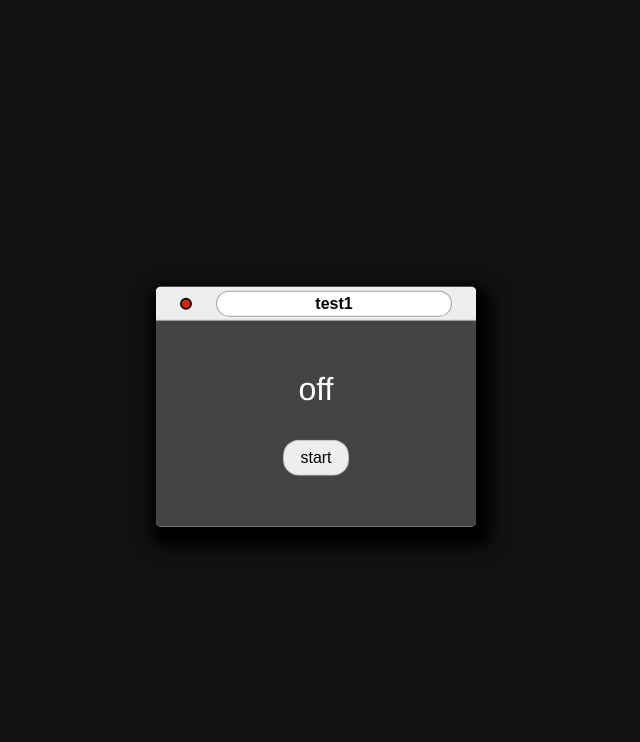
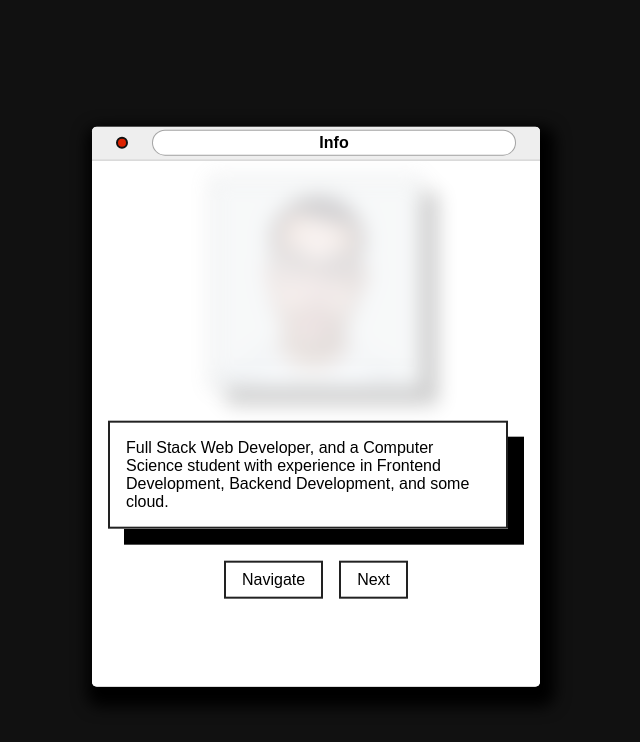
Before and after one commit to MoWafy001/portfolio, a React (Create React App) app: page / in a window 1280 px wide. Both pictures are taken after a click on the button "start". Shown: the top 742 px of the page, without its empty margins (324-964 px from the left). Built offline with nearby package versions, Linux system fonts and the light colour scheme.

Commit message:
Add Info, and Navigation

```diff
--- a/src/App.js
+++ b/src/App.js
@@ -1,63 +1,69 @@
-import { useState } from "react";
-import { Transition, animated, easings } from "react-spring";
+import { useState } from 'react'
 
-import Win from "./Win";
 
-const width = window.innerWidth / 4;
-const height = width * 3 / 4
-
-const centerX = window.innerWidth / 2 - width / 2
-const centerY = window.innerHeight / 2 - height / 2
-
+import Welcome from "./Welcome";
+import Info from './Info';
+import Navigate from './Navigate';
 
 function App() {
 
-  const [welcome, setWelcome] = useState(true);
+  const [windows, setWindows] = useState({
+    welcome: true, navigate: false, info: false,
+    links: false, skills: false, projects: false,
+    education: false, experience: false
+  })
+
+  const updateWindows = newWindows => (
+    () => {
+      setWindows(o => {
+        const nw = { ...o, ...newWindows }
+        if (!Object.values(nw).includes(true)) nw.welcome = true
+        return nw
+      })
+    }
+  )
 
   return (
     <div style={{ overflowX: 'auto' }}>
 
-      <Transition
-        items={welcome}
-        from={{ opacity: 0, top: centerY * 4, height: height / 4 }}
-        enter={{ opacity: 1, top: centerY, height }}
-        leave={{ opacity: 0, top: centerY, height: height / 4 }}
-        config={{
-          duration: 1000,
-          easing: easings.easeOutBack,
-        }}
-      >
-        {(props, isWelcome) => (
+      <Welcome show={windows.welcome}
+        handelClose={updateWindows({ welcome: false })}
+        buttons={{
+          handelNext: updateWindows({ welcome: false, info: true })
+        }} />
 
-          <>
-            {isWelcome ? (
-              <Win animation_styles={props} title="test1" x={centerX} y={centerY} width={width} height={height} lock resizeable>
-                <div style={{ display: 'flex', flexDirection: 'column', gap: '1em' }}>
-                  <span className="page-heading">on</span>
-                  <button onClick={() => setWelcome(false)} className="page-button">start</button>
-                </div>
-              </Win>
-            ) : (
+      <Info show={windows.info}
+        handelClose={updateWindows({ info: false })}
+        buttons={{
+          handelNext: updateWindows({ info: false }),
+          handelNavigate: updateWindows({ info: false, navigate: true })
+        }} />
 
-              <Win animation_styles={props} title="test1" x={centerX} y={centerY} width={width} height={height} body_style={{
-                background: '#444',
-                color: '#fff'
-              }} lock resizeable>
-                <div style={{ display: 'flex', flexDirection: 'column', gap: '1em' }}>
-                  <span className="page-heading">off</span>
-                  <button onClick={() => setWelcome(true)} className="page-button">start</button>
-                </div>
-              </Win>
-            )
-            }
-          </>
-
-        )}
-      </Transition>
-
+      <Navigate show={windows.navigate}
+        handelClose={updateWindows({ navigate: false })}
+        buttons={{
+          handelNext: updateWindows({ navigate: false }),
+          info: updateWindows({ info: true }),
+          links: updateWindows({ links: true }),
+          skills: updateWindows({ skills: true }),
+          projects: updateWindows({ projects: true }),
+          education: updateWindows({ education: true }),
+          experience: updateWindows({ experience: true }),
+        }} />
 
     </div>
   );
 }
 
 export default App;
+
+/*
+  Windows:
+    - Welcome #
+    - Info #
+    - Skills
+    - Education
+    - Certificates
+    - Projects
+    - Links
+*/
--- /dev/null
+++ b/src/Info.js
@@ -0,0 +1,56 @@
+import { Transition, easings } from "react-spring";
+
+import Win from "./Win";
+
+export default function Info({ show, handelClose, buttons: { handelNext, handelNavigate } }) {
+
+    const height = window.innerHeight * 0.7;
+    const width = height * 0.8;
+
+    const x = window.innerWidth / 2 - width / 2
+    const y = window.innerHeight / 2 - height / 2
+
+    return (
+        <Transition
+            items={show}
+            from={{ opacity: 0, top: y * 4, height: height / 4 }}
+            enter={{ opacity: 1, top: y, height }}
+            leave={{ opacity: 0, top: y * 4, height: height / 4 }}
+            config={{
+                duration: 1000,
+                easing: easings.easeOutBack,
+            }}>
+
+            {(props, s) => (
+                s && <Win body_style={{ fontSize: '1em', display: 'flex', justifyContent: 'flex-start', padding: '1rem', flexDirection: 'column', gap: '1em' }} handelClose={handelClose} animation_styles={props} title="Info" x={x} y={y} width={width} height={height} resizeable>
+
+                    <img className="noselect" draggable={false} style={{
+                        border: '2px solid #222',
+                        width: 'min(50%, 20rem)',
+                        margin: '0 auto',
+                        boxShadow: '1em 1em #000',
+                        aspectRatio: '1/1',
+                        opacity: '0.2',
+                        filter: 'blur(10px)'
+                    }} src="mePic.png" alt="profile pic" />
+
+                    <p style={{
+                        border: '2px solid #222',
+                        padding: '1em',
+                        boxShadow: '1em 1em #000',
+                        marginRight: '1em'
+                    }}>Full Stack Web Developer, and a Computer Science student with experience in Frontend Development, Backend Development, and some cloud.</p>
+
+                    <div style={{
+                        display: 'flex',
+                        justifyContent: 'center',
+                        gap: '1em'
+                    }}>
+                        <button onClick={handelNavigate} className="page-button">Navigate</button>
+                        <button onClick={handelNext} className="page-button">Next</button>
+                    </div>
+                </Win>
+            )}
+        </Transition>
+    )
+}
--- /dev/null
+++ b/src/Navigate.js
@@ -0,0 +1,53 @@
+import { Transition, easings } from "react-spring";
+
+import Win from "./Win";
+
+export default function Navigate({ show, handelClose, buttons: {
+    handelNext,
+    info, links, skills, projects, education, experience
+} }) {
+
+    const height = window.innerHeight * 0.9;
+    const width = window.innerWidth / 4;
+
+    const x = 0
+    const y = window.innerHeight / 2 - height / 2
+
+    return (
+        <Transition
+            items={show}
+            from={{ opacity: 0, top: y * 4, height: height / 4 }}
+            enter={{ opacity: 1, top: y, height }}
+            leave={{ opacity: 0, top: y * 4, height: height / 4 }}
+            config={{
+                duration: 1000,
+                easing: easings.easeOutBack,
+            }}>
+
+            {(props, s) => (
+                s && <Win body_style={{ fontSize: '1em', display: 'flex', justifyContent: 'flex-start', padding: '1rem', flexDirection: 'column', gap: '1em' }} handelClose={handelClose} animation_styles={props} title="Navigate" x={x} y={y} width={width} height={height} resizeable>
+
+                    <p style={{
+                        border: '2px solid #222',
+                        padding: '1em',
+                        boxShadow: '1em 1em #000',
+                        marginRight: '1em'
+                    }}>Click a link to open a window</p>
+
+
+                    <div className="list">
+                        <ul>
+                            <li onClick={info} className="page-button">Info</li>
+                            <li onClick={links} className="page-button">Links/Contacts</li>
+                            <li onClick={skills} className="page-button">Skills</li>
+                            <li onClick={projects} className="page-button">Projects</li>
+                            <li onClick={education} className="page-button">Education</li>
+                            <li onClick={experience} className="page-button">Experience</li>
+                        </ul>
+                    </div>
+                </Win>
+            )
+            }
+        </Transition >
+    )
+}
--- /dev/null
+++ b/src/Welcome.js
@@ -0,0 +1,34 @@
+import { Transition, easings } from "react-spring";
+
+import Win from "./Win";
+
+export default function Welcome({ show, handelClose, buttons: { handelNext } }) {
+
+    const width = window.innerWidth / 4;
+    const height = width * 3 / 4
+
+    const x = window.innerWidth / 2 - width / 2
+    const y = window.innerHeight / 2 - height / 2
+
+    return (
+        <Transition
+            items={show}
+            from={{ opacity: 0, top: y * 4, height: height / 4 }}
+            enter={{ opacity: 1, top: y, height }}
+            leave={{ opacity: 0, top: y * 4, height: height / 4 }}
+            config={{
+                duration: 1000,
+                easing: easings.easeOutBack,
+            }}>
+
+            {(props, s) => (
+                s && <Win handelClose={handelClose} animation_styles={props} title="Welcome Window" x={x} y={y} width={width} height={height} lock resizeable>
+                    <div style={{ display: 'flex', flexDirection: 'column', gap: '1em' }}>
+                        <span className="page-heading">Welcome</span>
+                        <button onClick={handelNext} className="page-button">start</button>
+                    </div>
+                </Win>
+            )}
+        </Transition>
+    )
+}
--- a/src/Win.js
+++ b/src/Win.js
@@ -1,9 +1,10 @@
 import { useState } from 'react';
 import { animated } from 'react-spring';
 
-export default function Win({ children, x, y, width, height, title, lock, resizeable, body_style, animation_styles }) {
+export default function Win({ children, x, y, width, height, title, lock, resizeable, body_style, animation_styles, handelClose }) {
     if (lock === undefined) lock = false
 
+    if(!handelClose) handelClose = ()=>{}
 
     const page_height = window.innerHeight;
     const page_width = window.innerWidth;
@@ -50,7 +51,6 @@ export default function Win({ children, x, y, width, height, title, lock, resize
         const left_end = pos.left + size.w;
         const top_end = pos.top + size.h;
 
-        console.log(clientY, top_start, top_end);
 
         if (Math.abs(clientX - left_end) < 10) { // border right
             setCursor('col-resize')
@@ -128,13 +128,13 @@ export default function Win({ children, x, y, width, height, title, lock, resize
                 onMouseMove={handel_move}
                 className="win-head">
                 <div className="win-ops">
-                    <div className='win-close'></div>
+                    <div onClick={handelClose} className='win-close'></div>
                 </div>
                 <div className="win-title">
                     <span>{win_title}</span>
                 </div>
             </div>
-            <div className="win-body" style={body_style}>
+            <div className="win-body" style={{overflowY:'auto',...body_style}}>
                 {children}
             </div>
         </animated.div>
--- a/src/index.css
+++ b/src/index.css
@@ -1,14 +1,39 @@
-:root{
+:root {
     --window-color: #eee;
 }
 
-body{
+.noselect {
+    -webkit-touch-callout: none;
+    /* iOS Safari */
+    -webkit-user-select: none;
+    /* Safari */
+    -khtml-user-select: none;
+    /* Konqueror HTML */
+    -moz-user-select: none;
+    /* Old versions of Firefox */
+    -ms-user-select: none;
+    /* Internet Explorer/Edge */
+    user-select: none;
+    /* Non-prefixed version, currently
+                                  supported by Chrome, Edge, Opera and Firefox */
+}
+
+.nodrag {
+    -webkit-touch-callout: none;
+    -webkit-user-drag: none;
+    -khtml-user-drag: none;
+    -moz-user-drag: none;
+    -ms-user-drag: none;
+    user-drag: none;
+}
+
+body {
     background: #111;
     font-family: Arial, Helvetica, sans-serif;
     overflow-y: hidden;
 }
 
-.window{
+.window {
     position: absolute;
     display: flex;
     flex-direction: column;
@@ -16,10 +41,10 @@ body{
     box-shadow: 5px 10px 15px 10px #000;
     border-radius: 0.3rem;
     overflow: hidden;
-    cursor:nw-resize;
+    cursor: nw-resize;
 }
 
-.win-head{
+.win-head {
     display: flex;
     flex-direction: row;
     border-bottom: 1px solid #5555;
@@ -28,7 +53,7 @@ body{
     padding: 0.2rem 0;
 }
 
-.win-ops{
+.win-ops {
     width: fit-content;
     display: flex;
     flex-direction: row;
@@ -36,7 +61,8 @@ body{
     justify-content: center;
     align-items: center;
 }
-.win-ops .win-close{
+
+.win-ops .win-close {
     width: 0.5rem;
     height: 0.5rem;
     background: #d20;
@@ -46,12 +72,13 @@ body{
     margin: 0;
     transition: 300ms;
 }
-.win-close:hover{
+
+.win-close:hover {
     filter: brightness(1.5);
-    scale: 1.2;
+    transform: scale(1.5);
 }
 
-.win-title{
+.win-title {
     pointer-events: none;
     padding: 0.2em;
     width: 100%;
@@ -63,10 +90,12 @@ body{
     margin-right: 1.5rem;
     border-radius: 1rem;
 }
-.win-title span::selection{
+
+.win-title span::selection {
     background: none;
 }
-.win-body{
+
+.win-body {
     position: relative;
     display: flex;
     justify-content: center;
@@ -74,11 +103,12 @@ body{
     height: 100%;
     background: #fff;
 }
-.win-body *{
+
+.win-body * {
     font-size: 1em;
 }
 
-.page-heading{
+.page-heading {
     font-size: 2em;
     margin-bottom: 0.5em;
     font-family: 'Franklin Gothic Medium', 'Arial Narrow', Arial, sans-serif;
@@ -86,36 +116,62 @@ body{
     text-align: center;
 }
 
-.page-button{
-    border-radius: 1em;
+.page-button {
+    border-radius: 0;
     outline: none;
-    border: 1px solid #5555;
-    background: #eee;
+    border: 2px solid #222;
+    background: #fff;
     padding: 0.5em 1em;
     transition: 100ms;
 }
-.page-button:hover{
-    border-color: #111;
-    background: #fff;
+
+.page-button:hover {
+    border-color: #000;
+    background: #222;
+    color: #fff;
 }
-.page-button:active{
+
+.page-button:active {
     background: #111;
     color: #eee;
 }
 
-.animate-window{
+.animate-window {
     animation-name: animateWindow;
     animation-duration: 2s;
-    animation-timing-function:ease-in-out;
+    animation-timing-function: ease-in-out;
     animation-iteration-count: infinite;
     animation-direction: alternate;
 }
 
 @keyframes animateWindow {
-    0%{
+    0% {
         transform: translateY(0);
     }
-    100%{
+
+    100% {
         transform: translateY(10px);
     }
 }
+
+.list {
+    width: 100%;
+}
+
+.list ul {
+    list-style:none;
+    padding: 0 1em;
+}
+
+.list ul li {
+    border: 1px solid dodgerblue;
+    padding: 0.5em 1em;
+    margin: 0;
+    margin-bottom: 1em;
+    box-shadow: 0.5em 0.5em #1e90ff44;
+    color: dodgerblue;
+}
+.list ul li:hover{
+    background: dodgerblue;
+    border-color: dodgerblue;
+}
```
Also changed, not shown: public/mePic.png (added).
